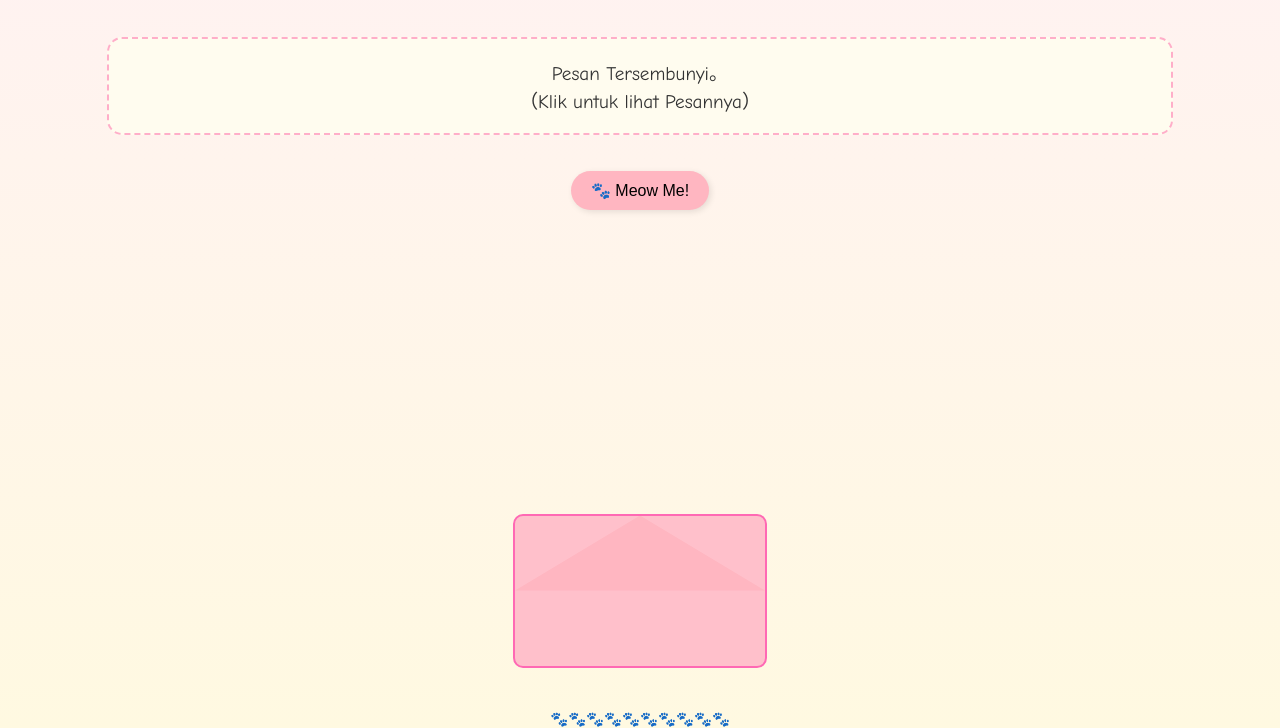
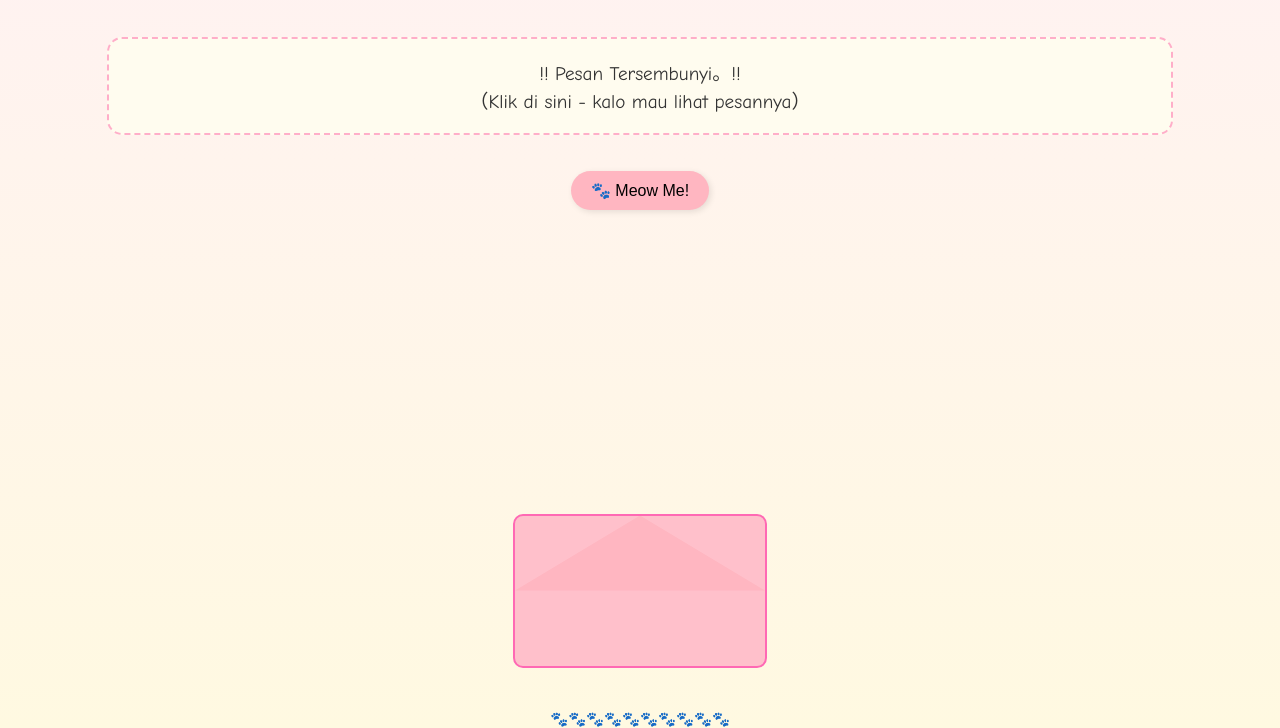
Before and after one commit to ariyasaccautama/viiandsayangariya, a plain HTML site: page index.html in a window 1280 px wide. Shown: the part 176-904 px from the top of the page. Drawn offline with Linux system fonts and the light colour scheme.

Commit message:
Update index.html

```diff
--- a/index.html
+++ b/index.html
@@ -185,10 +185,10 @@
   <h3>klik amplopnya di bawah :D</h3>
 
   <div class="message" id="message">
-    Pesan Tersembunyi。<br>
-    （Klik untuk lihat Pesannya）<br>
+    !! Pesan Tersembunyi。!!<br>
+    （Klik di sini - kalo mau lihat pesannya）<br>
     <div class="translation" id="translation">
-      "Kau pasti nd sayang aku kan?."
+      "Kau pasti nd sayang aku kan?. :p"
     </div>
   </div>
 
```
